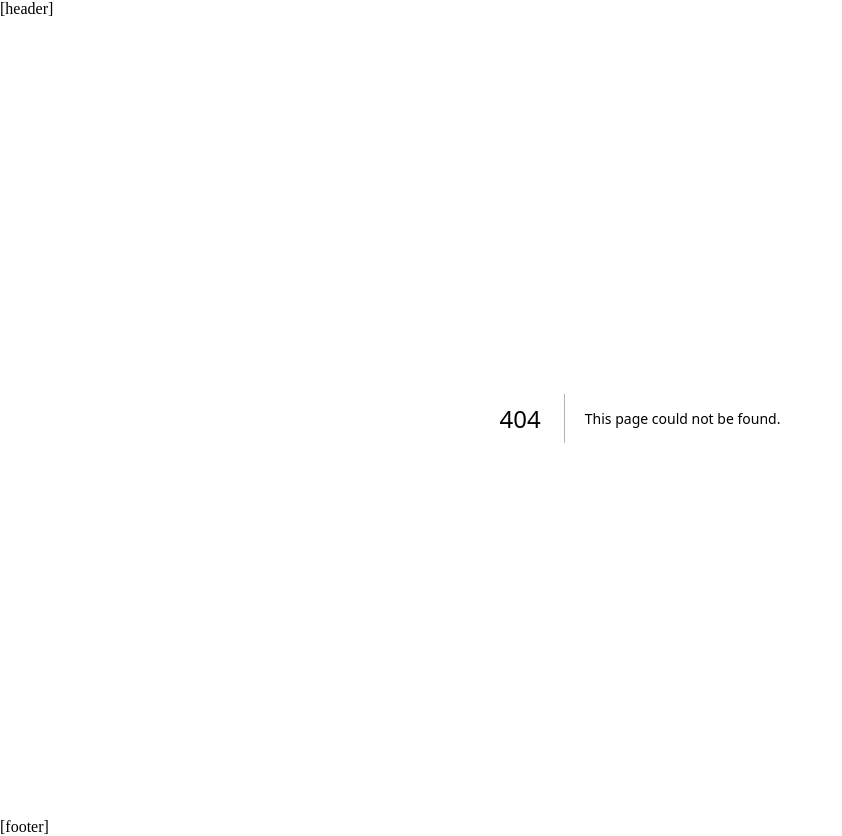
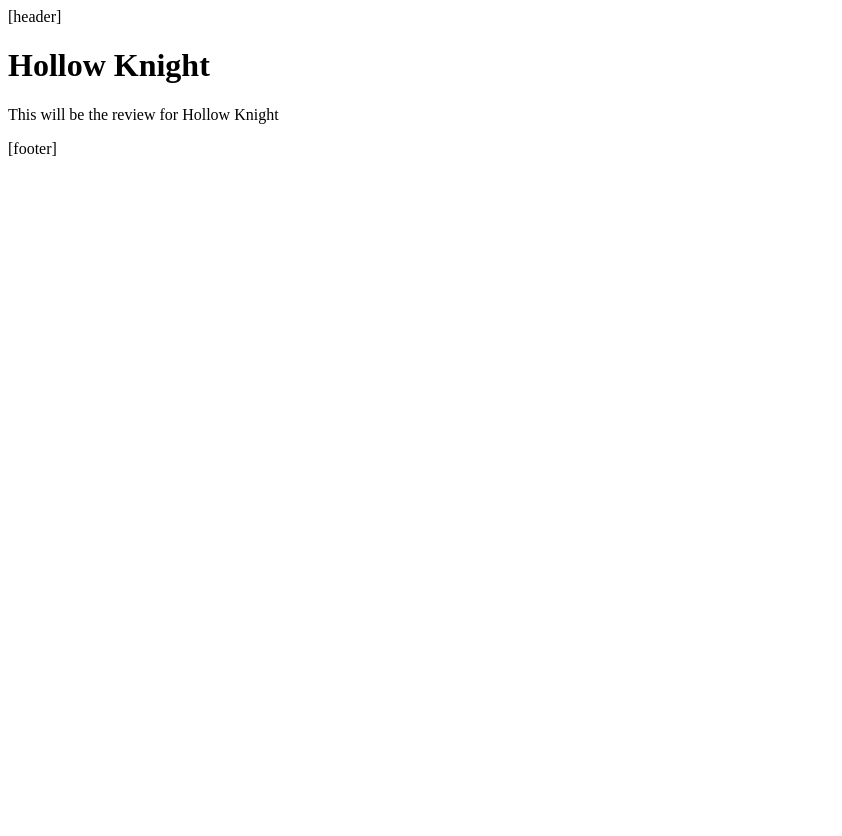
Before and after one commit to BTC415/Next-reviews, a Next.js app: page /reviews/hollow-knight in a window 1280 px wide. Before the commit this address had no page. Shown: the whole page, without its empty margins (0-842 px from the left). After the commit the page ends 800 px from the top, so only its background shows below. Built offline with nearby package versions, Linux system fonts and the light colour scheme.

Commit message:
Added about and 2 game review page

```diff
--- /dev/null
+++ b/app/reviews/hollow-knight/page.jsx
@@ -0,0 +1,10 @@
+export default function HollowKnightPage() {
+  return (
+    <>
+      <h1>Hollow Knight</h1>
+      <p>
+        This will be the review for Hollow Knight
+      </p>
+    </>
+  )
+}
```
Also changed, not shown: app/about/page.jsx (added, +10 -0 lines), app/reviews/page.jsx (added, +10 -0 lines), app/reviews/stardew-valley/page.jsx (added, +10 -0 lines).
